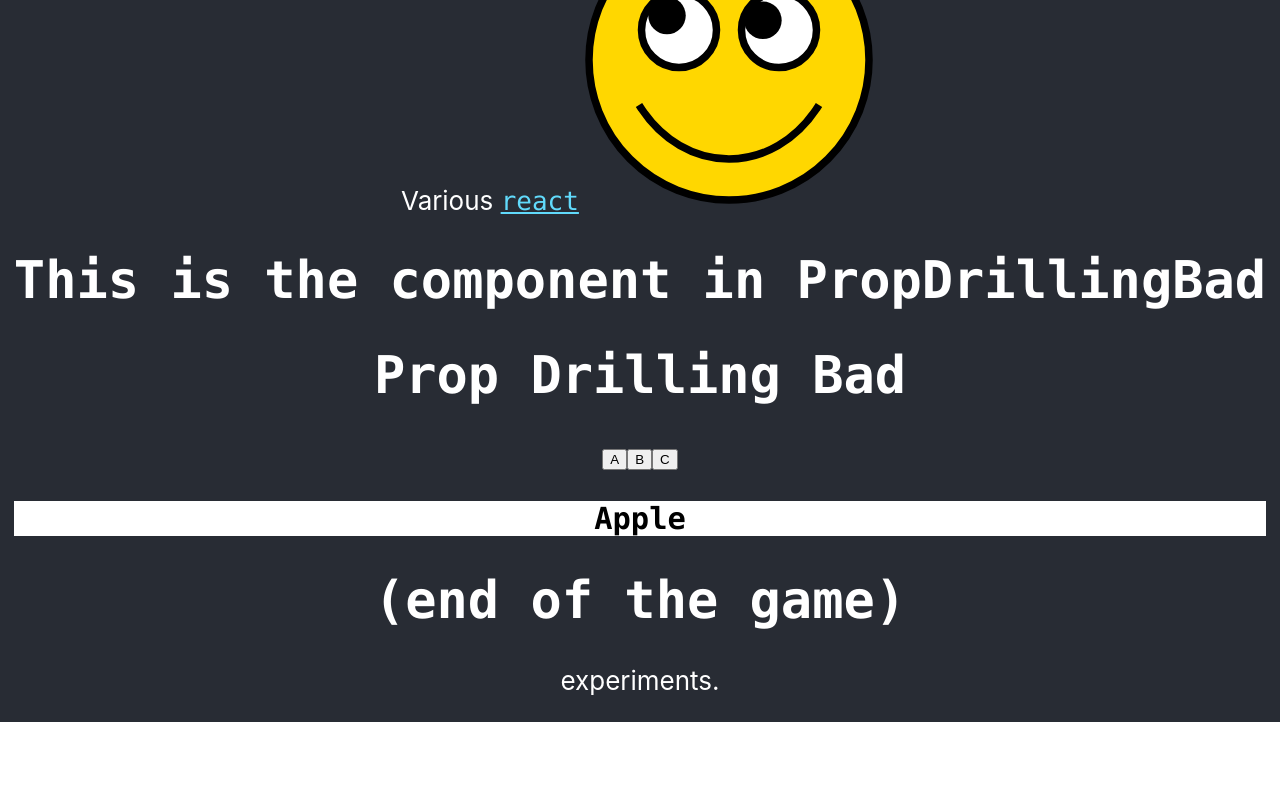
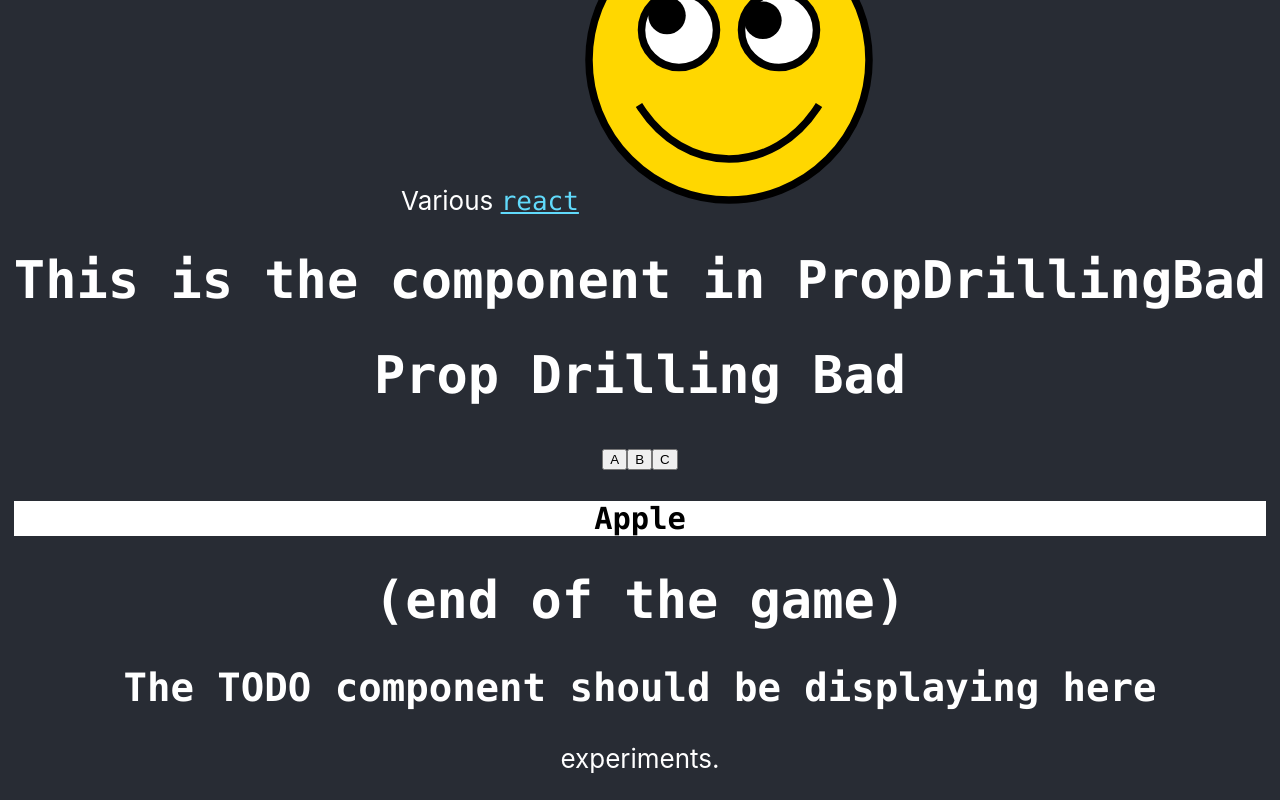
Before and after one commit to rgesteve/react_experiments, a React (Create React App) app: page / in a window 1280 px wide. Shown: the part 652-1452 px from the top of the page. Before the commit the page ends 1374 px from the top, so only its background shows below. Built offline with nearby package versions, Linux system fonts and the light colour scheme.

Commit message:
Starting a context-based react component

```diff
--- a/src/App.tsx
+++ b/src/App.tsx
@@ -6,6 +6,7 @@ import HelloWorld from './components/HelloWorld';
 import Smiley from './components/Smiley';
 import PropDrillingBad from './components/PropDrillingBad';
 import {TopComponent} from './components/ComponentHierarchy';
+import {TODOWithContext} from './components/TODOWithContext';
 
 const App: React.FC = () => {
   return (
@@ -26,6 +27,7 @@ const App: React.FC = () => {
         </a>
         <Smiley height={300} width={300} />
 	<PropDrillingBad />
+	<TODOWithContext compiler="test1" framework="test2" store="test3" />
 	</code>
 	experiments.
 	</p>
--- /dev/null
+++ b/src/components/TODOWithContext/index.tsx
@@ -0,0 +1,13 @@
+import * as React from 'react';
+
+interface TODOWithContextProps {
+  compiler  : string;
+  framework : string;
+  store     : string;
+}
+
+export const TODOWithContext : React.FC<TODOWithContextProps> = (props) => {
+  return (
+    <h2>The TODO component should be displaying here</h2>
+  );
+}
```
